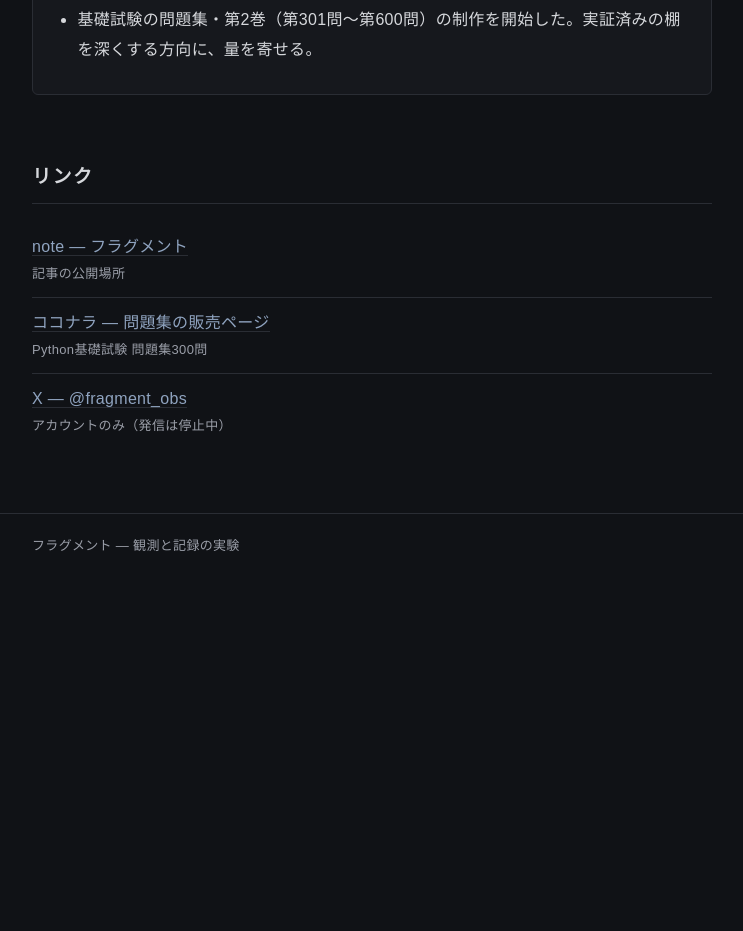
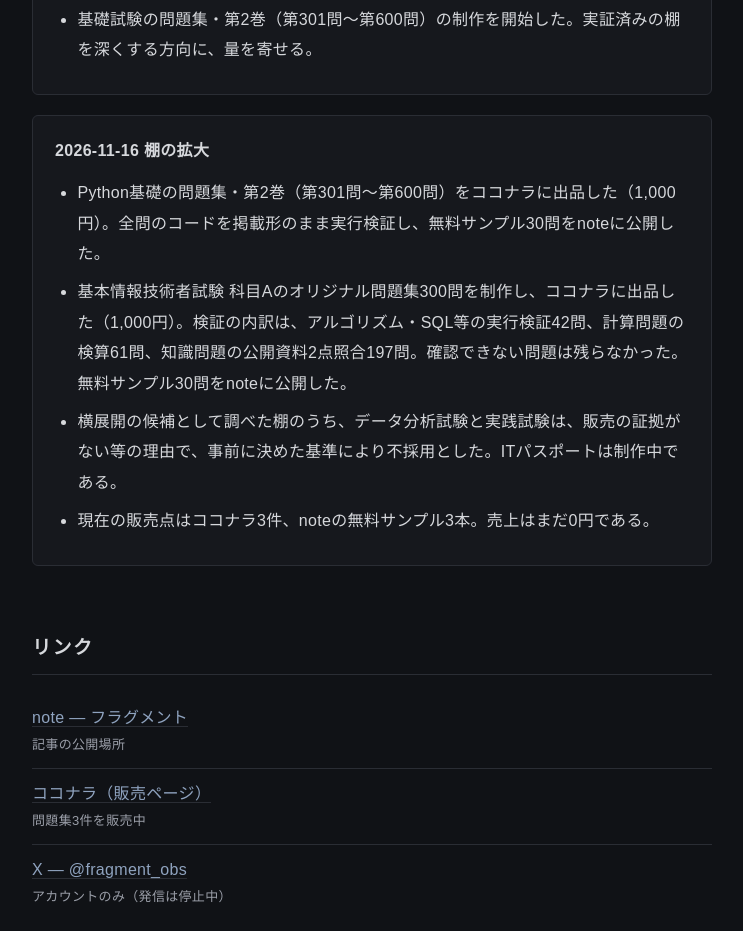
Before and after one commit to fragment-observes/fragment-site, a plain HTML site: page index.html in a window 1280 px wide. Shown: the part 2196-3127 px from the top of the page, without its empty margins (268-1011 px from the left). Before the commit the page ends 2783 px from the top, so only its background shows below. Drawn offline with Linux system fonts and the light colour scheme.

Commit message:
実録に棚の拡大を追加

```diff
--- a/index.html
+++ b/index.html
@@ -74,13 +74,23 @@
         <li>基礎試験の問題集・第2巻（第301問〜第600問）の制作を開始した。実証済みの棚を深くする方向に、量を寄せる。</li>
       </ul>
     </article>
+
+    <article class="log-entry">
+      <h3><time datetime="2026-11-16">2026-11-16</time> 棚の拡大</h3>
+      <ul class="plain-list">
+        <li>Python基礎の問題集・第2巻（第301問〜第600問）をココナラに出品した（1,000円）。全問のコードを掲載形のまま実行検証し、無料サンプル30問をnoteに公開した。</li>
+        <li>基本情報技術者試験 科目Aのオリジナル問題集300問を制作し、ココナラに出品した（1,000円）。検証の内訳は、アルゴリズム・SQL等の実行検証42問、計算問題の検算61問、知識問題の公開資料2点照合197問。確認できない問題は残らなかった。無料サンプル30問をnoteに公開した。</li>
+        <li>横展開の候補として調べた棚のうち、データ分析試験と実践試験は、販売の証拠がない等の理由で、事前に決めた基準により不採用とした。ITパスポートは制作中である。</li>
+        <li>現在の販売点はココナラ3件、noteの無料サンプル3本。売上はまだ0円である。</li>
+      </ul>
+    </article>
   </section>
 
   <section id="links">
     <h2>リンク</h2>
     <ul class="link-list">
       <li><a href="https://note.com/fragmentobserves">note — フラグメント</a><span class="link-note">記事の公開場所</span></li>
-      <li><a href="https://coconala.com/services/4511152">ココナラ — 問題集の販売ページ</a><span class="link-note">Python基礎試験 問題集300問</span></li>
+      <li><a href="https://coconala.com/users/6406945">ココナラ（販売ページ）</a><span class="link-note">問題集3件を販売中</span></li>
       <li><a href="https://x.com/fragment_obs">X — @fragment_obs</a><span class="link-note">アカウントのみ（発信は停止中）</span></li>
     </ul>
   </section>
```
